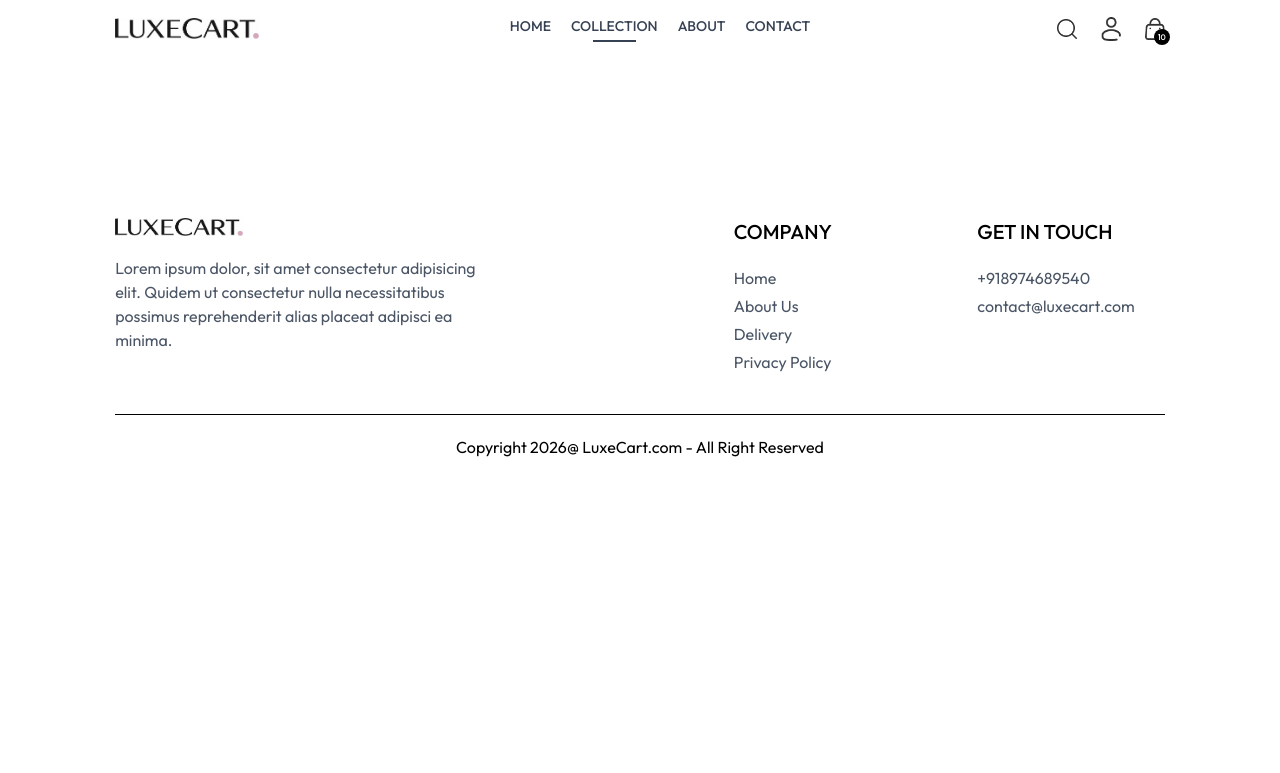
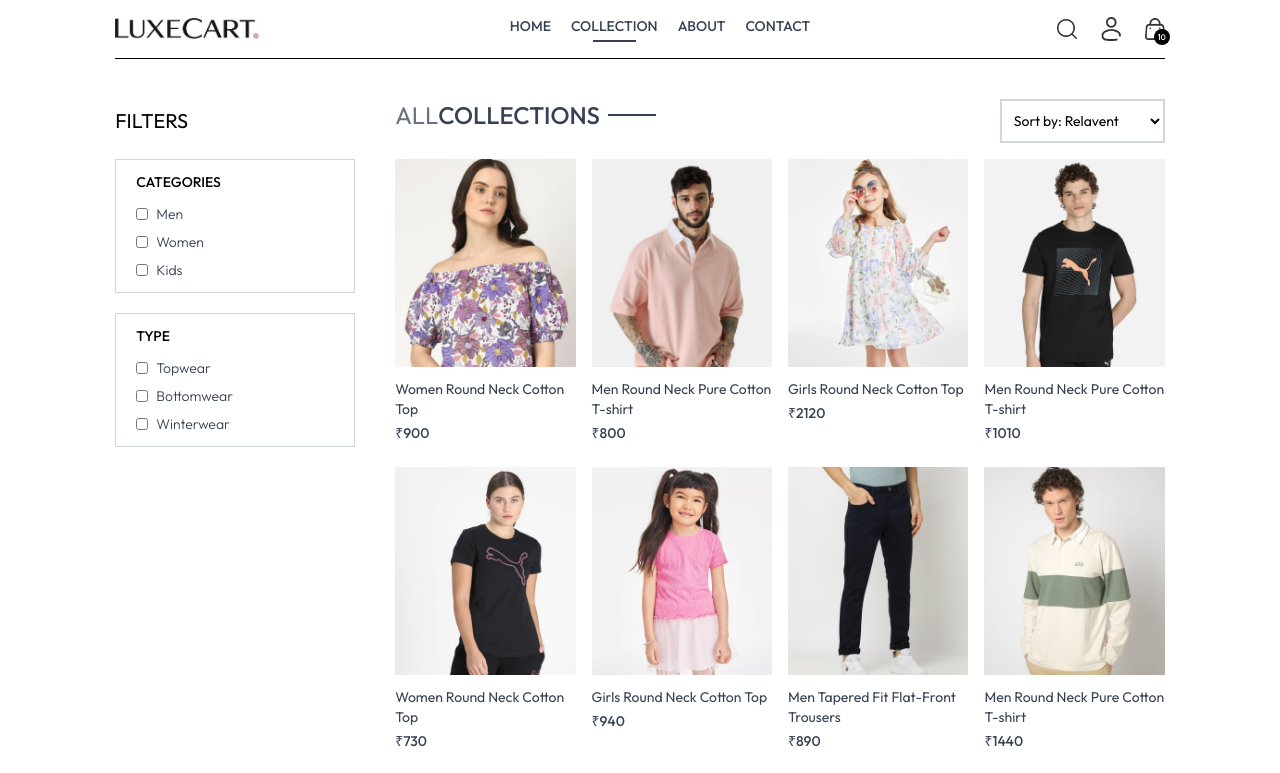
Before and after one commit to anushka44-bot/LuxeCart, a React (Vite) app in the folder frontend/: page /collection in a window 1280 px wide. Shown: the top 773 px of the page. Built offline with nearby package versions, Linux system fonts and the light colour scheme.

Commit message:
collection pg update

```diff
--- a/frontend/src/pages/Collection.jsx
+++ b/frontend/src/pages/Collection.jsx
@@ -1,7 +1,98 @@
-import React from "react";
+import React, { useContext, useEffect, useState } from "react";
+import { ShopContext } from "../context/ShopContext";
+import { assets } from "../assets/frontend_assets/assets";
+import Title from "../components/Title";
+import ProductItem from "../components/ProductItem";
 
 const Collection = () => {
-  return <div></div>;
+  const { products } = useContext(ShopContext);
+  const [showFilter, setShowFilter] = useState(false);
+  const [filterProducts, setFilterProducts] = useState([]);
+
+  useEffect(() => {
+    setFilterProducts(products);
+  }, []);
+
+  return (
+    <div className="flex flex-col sm:flex-row gap-1 sm:gap-10 pt-10 border-t">
+      {/* Flter Options */}
+      <div className="min-w-60">
+        <p
+          onClick={() => setShowFilter(!showFilter)}
+          className="my-2 text-xl flex items-center cursor-pointer gap-2"
+        >
+          FILTERS
+          <img
+            className={`h-3 sm:hidden ${showFilter ? "rotate-90" : ""}`}
+            src={assets.dropdown_icon}
+            alt=""
+          />
+        </p>
+        {/* Category Filter */}
+        <div
+          className={`border border-gray-300 pl-5 py-3 mt-6 ${showFilter ? "" : "hidden"} sm:block`}
+        >
+          <p className="mb-3 text-sm font-medium">CATEGORIES</p>
+          <div className="flex flex-col gap-2 text-sm font-light text-gray-700">
+            <p className="flex gap-2">
+              <input className="w-3" type="checkbox" value={"Men"} /> Men
+            </p>
+            <p className="flex gap-2">
+              <input className="w-3" type="checkbox" value={"Women"} /> Women
+            </p>
+            <p className="flex gap-2">
+              <input className="w-3" type="checkbox" value={"Kids"} /> Kids
+            </p>
+          </div>
+        </div>
+        {/* SubCategory */}
+        <div
+          className={`border border-gray-300 pl-5 py-3 my-5 ${showFilter ? "" : "hidden"} sm:block`}
+        >
+          <p className="mb-3 text-sm font-medium">TYPE</p>
+          <div className="flex flex-col gap-2 text-sm font-light text-gray-700">
+            <p className="flex gap-2">
+              <input className="w-3" type="checkbox" value={"Topwear"} />{" "}
+              Topwear
+            </p>
+            <p className="flex gap-2">
+              <input className="w-3" type="checkbox" value={"Bottomwear"} />{" "}
+              Bottomwear
+            </p>
+            <p className="flex gap-2">
+              <input className="w-3" type="checkbox" value={"Winterwear"} />{" "}
+              Winterwear
+            </p>
+          </div>
+        </div>
+      </div>
+
+      {/* Right Side */}
+
+      <div className="flex-1">
+        <div className="flex justify-between text-base sm:text-2xl mb-4">
+          <Title text1={"ALL"} text2={"COLLECTIONS"} />
+          {/* Product Sort */}
+          <select className="border-2 border-gray-300 text-sm px-2">
+            <option value="relavent">Sort by: Relavent</option>
+            <option value="low-high">Sort by: Low to High</option>
+            <option value="high-low">Sort by: High to Low</option>
+          </select>
+        </div>
+        <div className="grid grid-cols-2 md:grid-cols-3 lg:grid-cols-4 gap-4 gap-y-6">
+          {filterProducts.map((item, index) => (
+            <ProductItem
+              key={index}
+              name={item.name}
+              id={item.id}
+              price={item.price}
+              image={item.image}
+            />
+          ))}
+        </div>
+      </div>
+    </div>
+  );
 };
 
 export default Collection;
```
